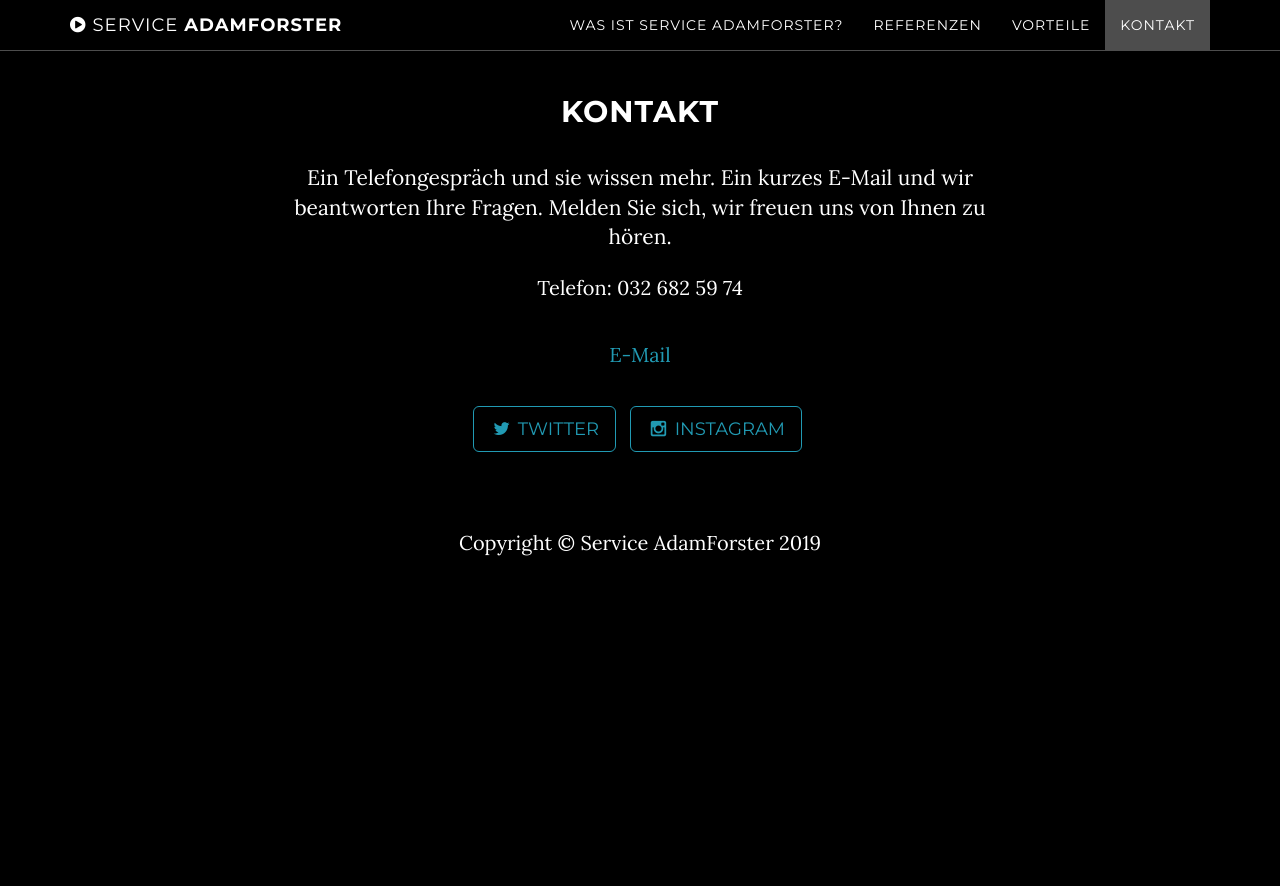
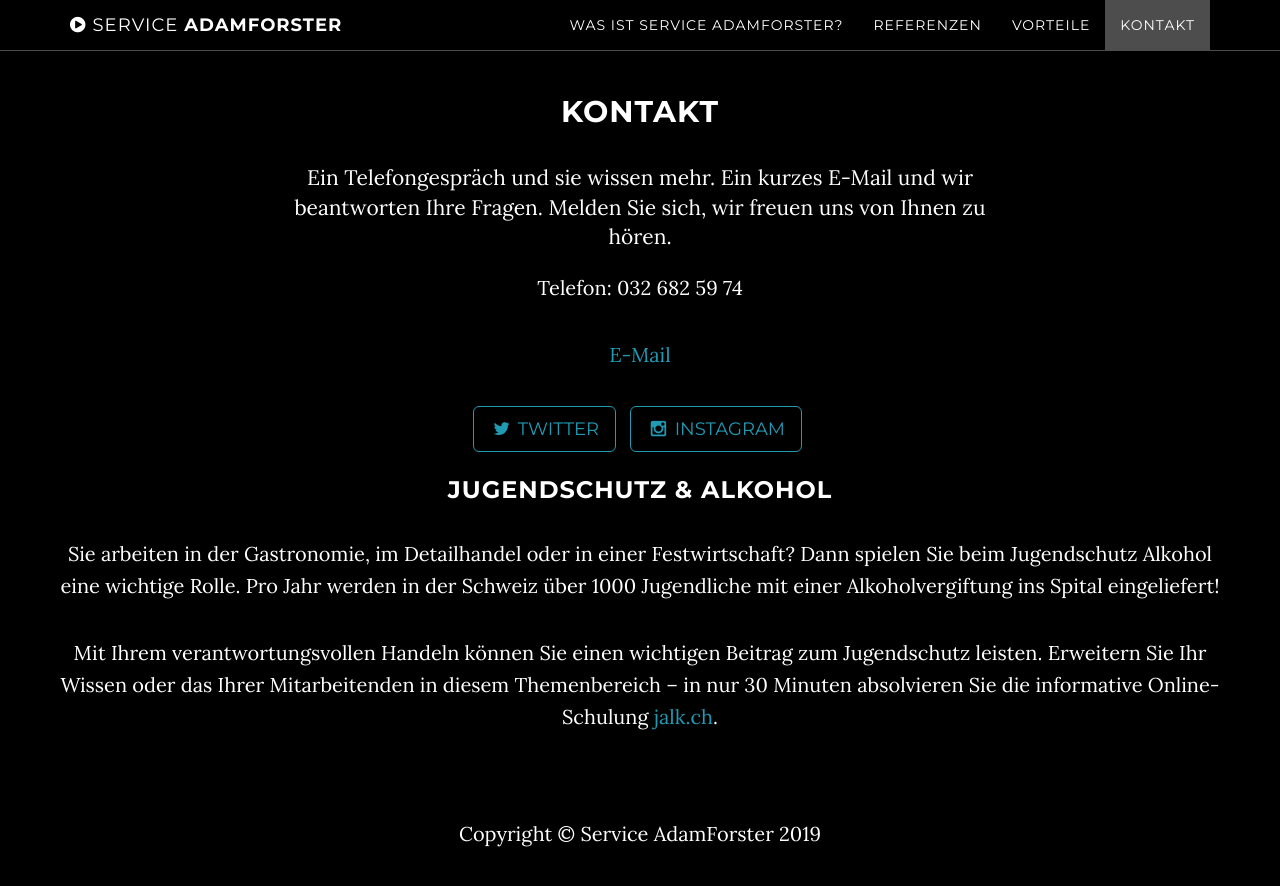
Before and after one commit to ImkerAdam/ImkerAdam.github.io, a Jekyll site: the page built from index.html, in a window 1280 px wide and 900 px high, scrolled down 4009 px. Shown: the top 886 px of the window. Built offline with Jekyll 4.4.1, drawn with Linux system fonts in a browser that asks for light colours; before the commit the page ends 4618 px from its top, so only the background shows below that.

Commit message:
Ergänzung Link Jalk.ch

```diff
--- a/_includes/contact.html
+++ b/_includes/contact.html
@@ -29,5 +29,17 @@
         {% endfor %}
       </ul>
     </div>
+  <h3>Jugendschutz & Alkohol</h3>
+  <p>Sie arbeiten in der Gastronomie, im Detailhandel oder in einer Festwirtschaft?
+    Dann spielen Sie beim Jugendschutz Alkohol eine wichtige Rolle.
+    Pro Jahr werden in der Schweiz über 1000 Jugendliche mit einer Alkoholvergiftung ins Spital eingeliefert!
+</p>
+<p>Mit Ihrem verantwortungsvollen Handeln können Sie einen wichtigen Beitrag zum Jugendschutz leisten.
+  Erweitern Sie Ihr Wissen oder das Ihrer Mitarbeitenden in diesem Themenbereich – in nur 30 Minuten absolvieren Sie
+  die informative Online-Schulung <a href="http://www.jalk.ch"
+  title="Online Schulung Jugendschutz Alkohol" target="_blank" class="external-link-new-window">jalk.ch</a>.
+</p>
+
+
   </div>
 </section>
```
